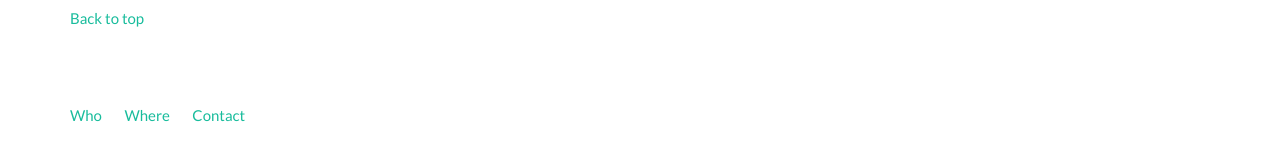
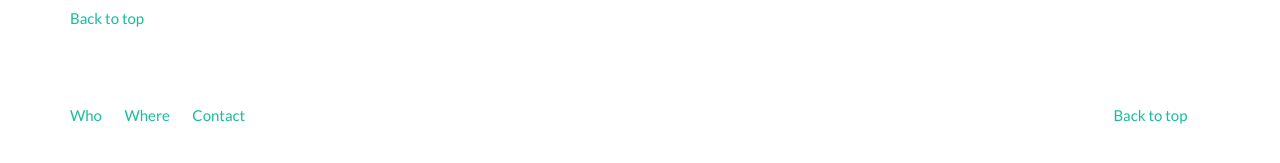
Before and after one commit to fotoetienne/jayspalding, a Jekyll site: the page built from index.md, in a window 1280 px wide and 900 px high, scrolled down 989 px. Shown: the part 676-839 px from the top of the window. Built offline with Jekyll 4.4.1, drawn with Linux system fonts in a browser that asks for light colours; nearby versions of some CDN libraries.

Commit message:
flatly: add "back to top" link to bottom right

```diff
--- a/_layouts/flatly.html
+++ b/_layouts/flatly.html
@@ -61,6 +61,7 @@
         <div class="row">
           <div class="col-lg-12">
             <ul class="list-unstyled">
+            <li class="pull-right"><a href="#top">Back to top</a></li>
             <li>
               <a href="#who_am_i">Who</a>
             </li>
```
